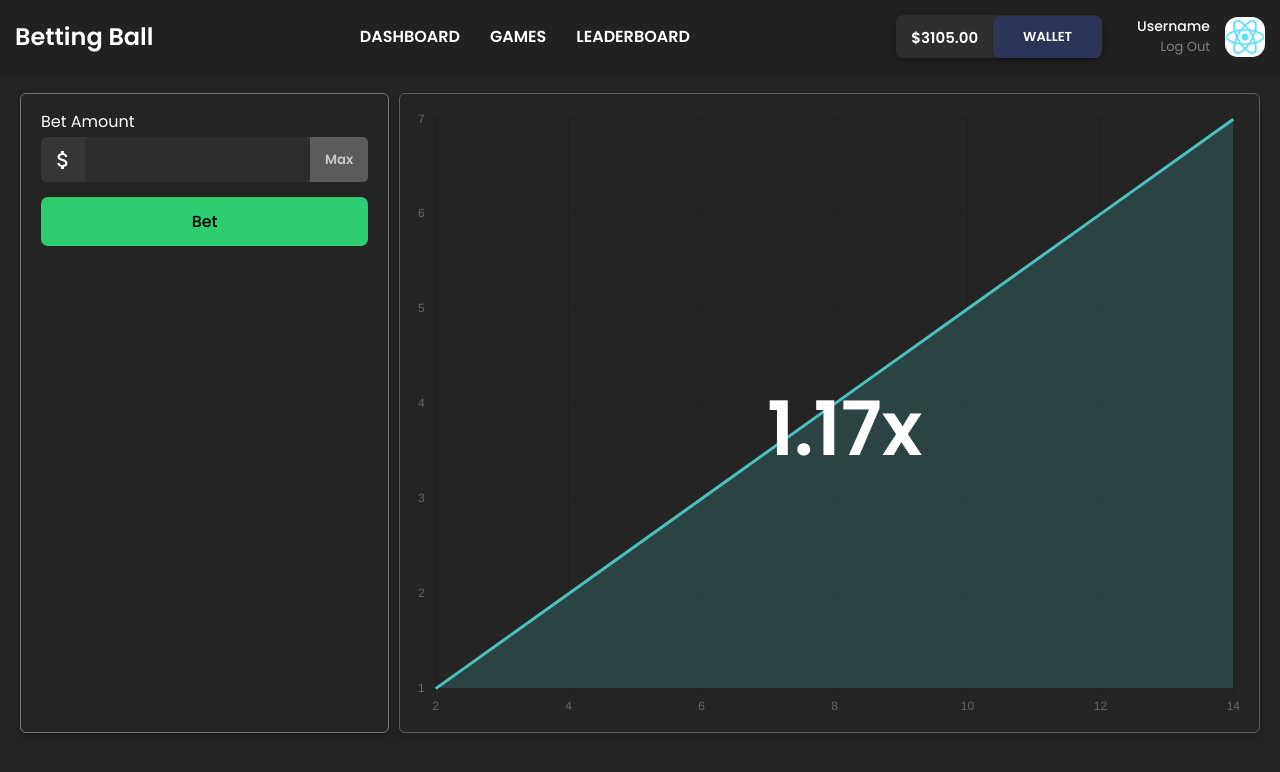
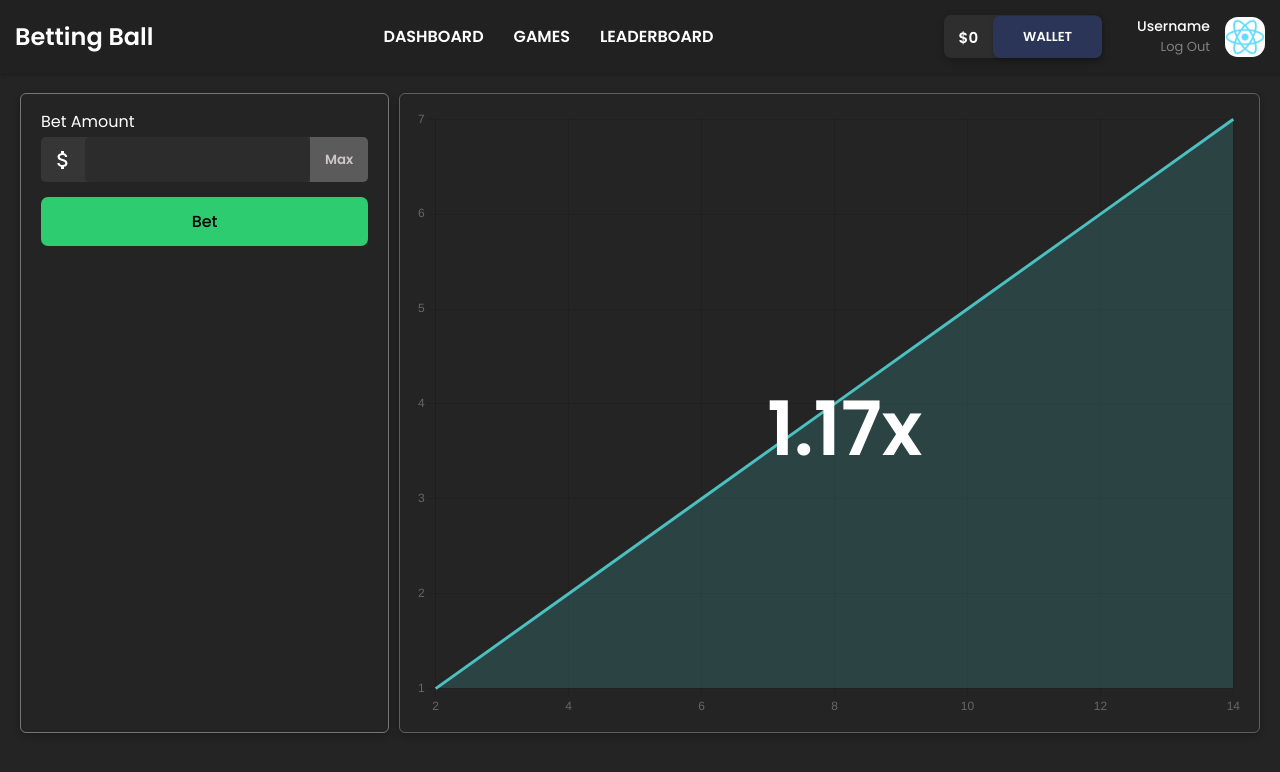
Before and after one commit to cedricheijlman/gambling-site, a React (Create React App) app in the folder client/: page /crash in a window 1280 px wide. Shown: the top 772 px of the page. Built offline with nearby package versions, Linux system fonts and the light colour scheme.

Commit message:
navbar state

```diff
--- a/client/src/pages/dashboard/NavbarDashboard.tsx
+++ b/client/src/pages/dashboard/NavbarDashboard.tsx
@@ -1,7 +1,9 @@
 import React from "react";
+import { useSelector } from "react-redux";
 import { Link } from "react-router-dom";
 import "./NavbarDashboard.css";
 const NavbarDashboard: React.FC = () => {
+  const count = useSelector((state: any) => state.balance.balance);
   return (
     <nav className="dashboard__nav">
       <h2>Betting Ball</h2>
@@ -15,7 +17,7 @@ const NavbarDashboard: React.FC = () => {
       </div>
       <div className="nav__right">
         <div className="nav__rightMoneyContainer">
-          <p>$3105.00</p>
+          <p>${count}</p>
           <button>Wallet</button>
         </div>
         <div className="nav__rightName">
```
